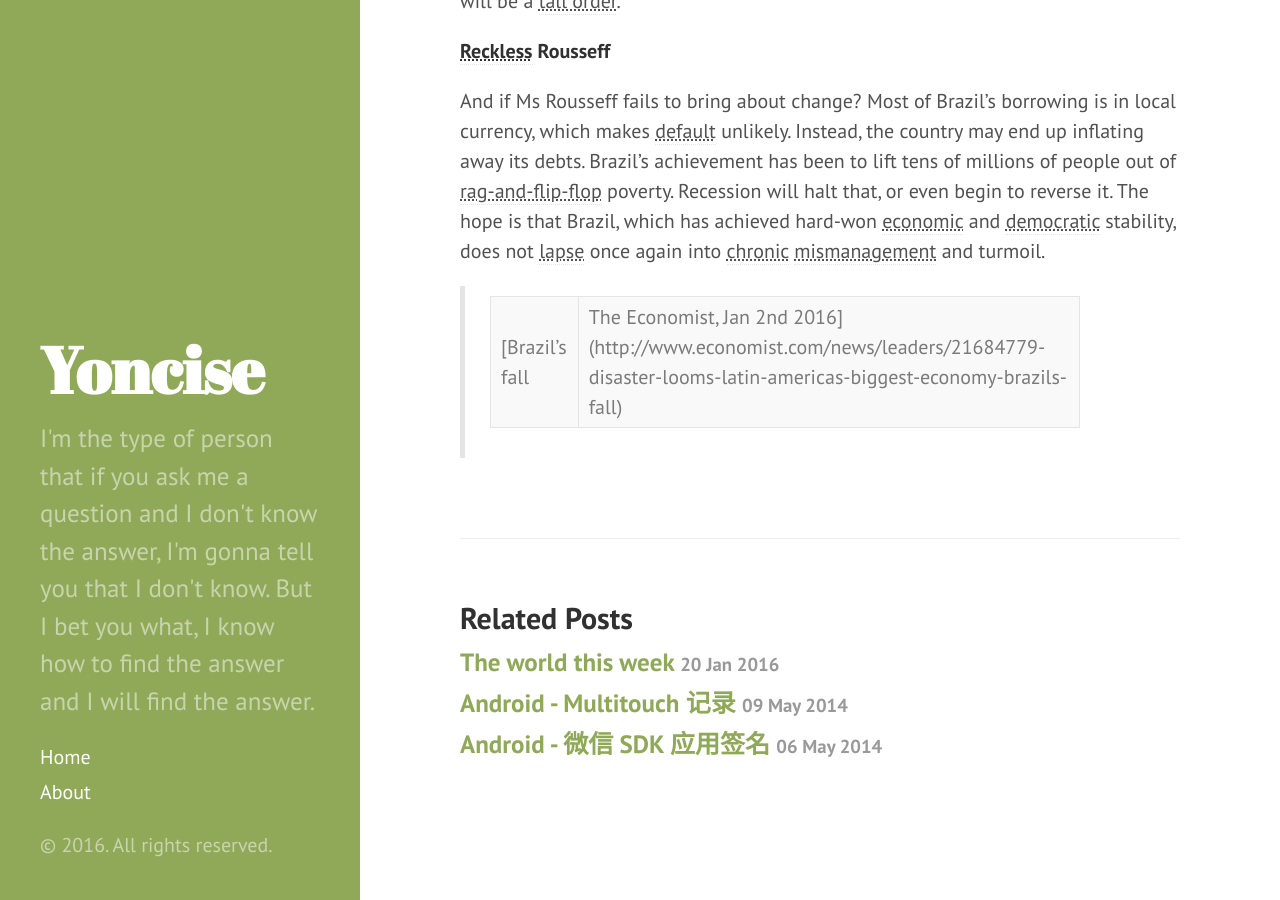
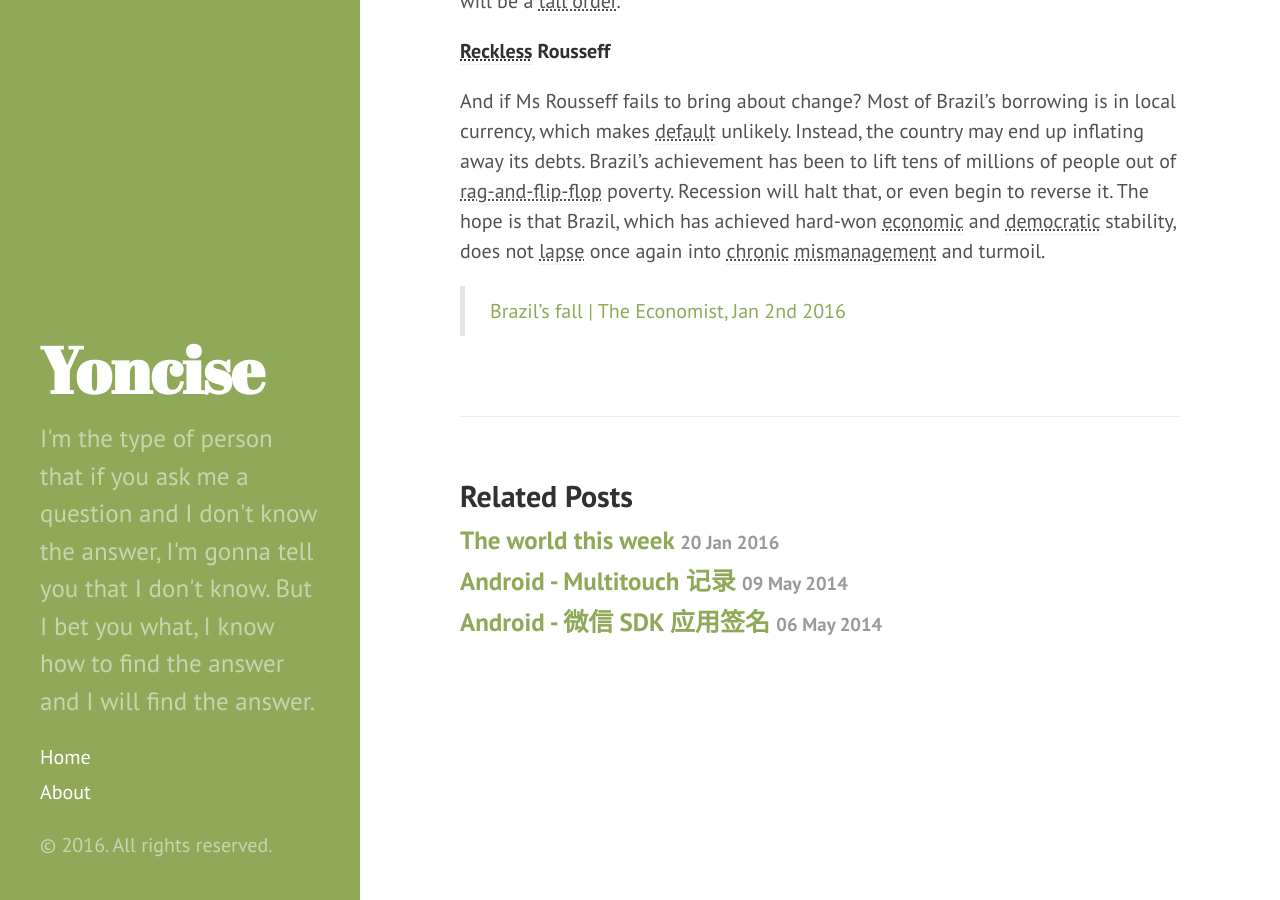
Before and after one commit to yoncise/yoncise.github.io, a Jekyll site: the page built from _posts/2016-01-22-Brazil’s-fall.md, in a window 1280 px wide and 900 px high, scrolled down 3054 px. Built offline with Jekyll 4.4.1, drawn with Linux system fonts in a browser that asks for light colours.

Commit message:
Update 2016-01-22-Brazil’s-fall.md

```diff
--- a/_posts/2016-01-22-Brazil’s-fall.md
+++ b/_posts/2016-01-22-Brazil’s-fall.md
@@ -227,4 +227,4 @@ lapse once again into chronic mismanagement and turmoil.
 *[rag-and-flip-flop]: rag：破衣服， flip flop：人字拖
 *[mismanagement]: 管理不善；处置失当
 
-> [Brazil’s fall | The Economist, Jan 2nd 2016](http://www.economist.com/news/leaders/21684779-disaster-looms-latin-americas-biggest-economy-brazils-fall)
+> [Brazil’s fall \| The Economist, Jan 2nd 2016](http://www.economist.com/news/leaders/21684779-disaster-looms-latin-americas-biggest-economy-brazils-fall)
```
